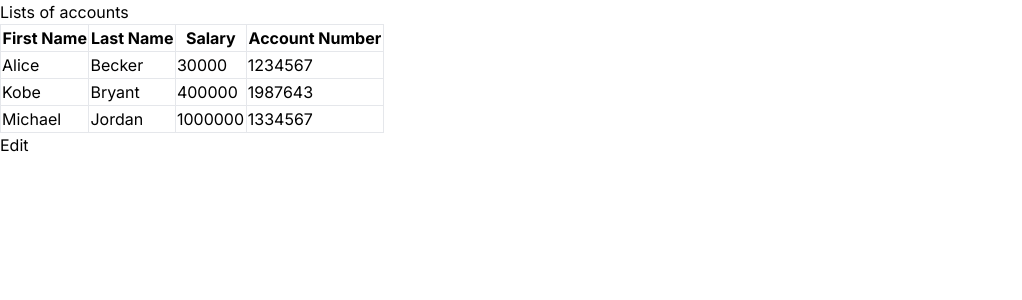
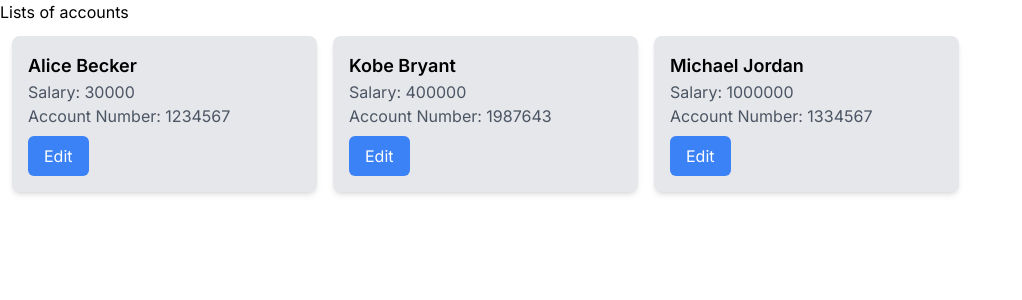
Before and after one commit to fandresenaravohary/Numbank, a Next.js app: page /accounts in a window 1280 px wide. Shown: the top 300 px of the page, without its empty margins (0-1022 px from the left). Built offline with nearby package versions, Linux system fonts and the light colour scheme.

Commit message:
style: turn the account table into a card and some css style

```diff
--- a/src/app/dashboard/page.js
+++ b/src/app/dashboard/page.js
@@ -1,10 +1,36 @@
+"use client"
+import AccountList from '@/components/AccountList'
 import TopNav from '@/components/TopNav'
 import React from 'react'
 
 export default function HomePage() {
+  const accounts = [
+    {
+      id: 1,
+      firstName: "Alice",
+      lastName: "Becker",
+      salary: 30000,
+      accountNumber: 1234567
+    },
+    {
+      id: 2,
+      firstName: "Kobe",
+      lastName: "Bryant",
+      salary: 400000,
+      accountNumber: 1987643
+    },
+    {
+      id: 3,
+      firstName: "Michael",
+      lastName: "Jordan",
+      salary: 1000000,
+      accountNumber: 1334567
+    }
+  ]
   return (
     <div>
         <TopNav/>
+        <AccountList accounts={accounts}/>
     </div>
   )
 }
--- a/src/components/AccountList.js
+++ b/src/components/AccountList.js
@@ -1,28 +1,16 @@
+import React from 'react';
+
 const AccountList = ({ accounts, handleModifyAccount }) => {
   return (
-    <div>
-      <table className="border-t border-b w-96 border-gray-200">
-        <thead>
-          <tr>
-            <th className="border-l border-r">First Name</th>
-            <th className="border-l border-r">Last Name</th>
-            <th className="border-l border-r">Salary</th>
-            <th className="border-l border-r">Account Number</th>
-          </tr>
-        </thead>
-
-        <tbody>
-          {accounts.map((account) => (
-            <tr key={account.id} className="border-t border-gray-200">
-              <td className="border-l border-r">{account.firstName}</td>
-              <td className="border-l border-r">{account.lastName}</td>
-              <td className="border-l border-r">{account.salary}</td>
-              <td className="border-l border-r">{account.accountNumber}</td>
-            </tr>
-          ))}
-        </tbody>
-      </table>
-      <button onClick={() => handleModifyAccount(accounts.id)}>Edit</button>
+    <div className="grid grid-cols-1 gap-4 mt-3 ml-3 sm:grid-cols-2 md:grid-cols-3 lg:grid-cols-4">
+      {accounts.map((account) => (
+        <div key={account.id} className="bg-gray-200 rounded-lg shadow-md p-4">
+          <h2 className="text-lg font-semibold">{account.firstName} {account.lastName}</h2>
+          <p className="text-gray-600">Salary: {account.salary}</p>
+          <p className="text-gray-600">Account Number: {account.accountNumber}</p>
+          <button className="bg-blue-500 text-white rounded-md px-4 py-2 mt-2 hover:bg-blue-600" onClick={() => handleModifyAccount(account.id)}>Edit</button>
+        </div>
+      ))}
     </div>
   );
 };
```
